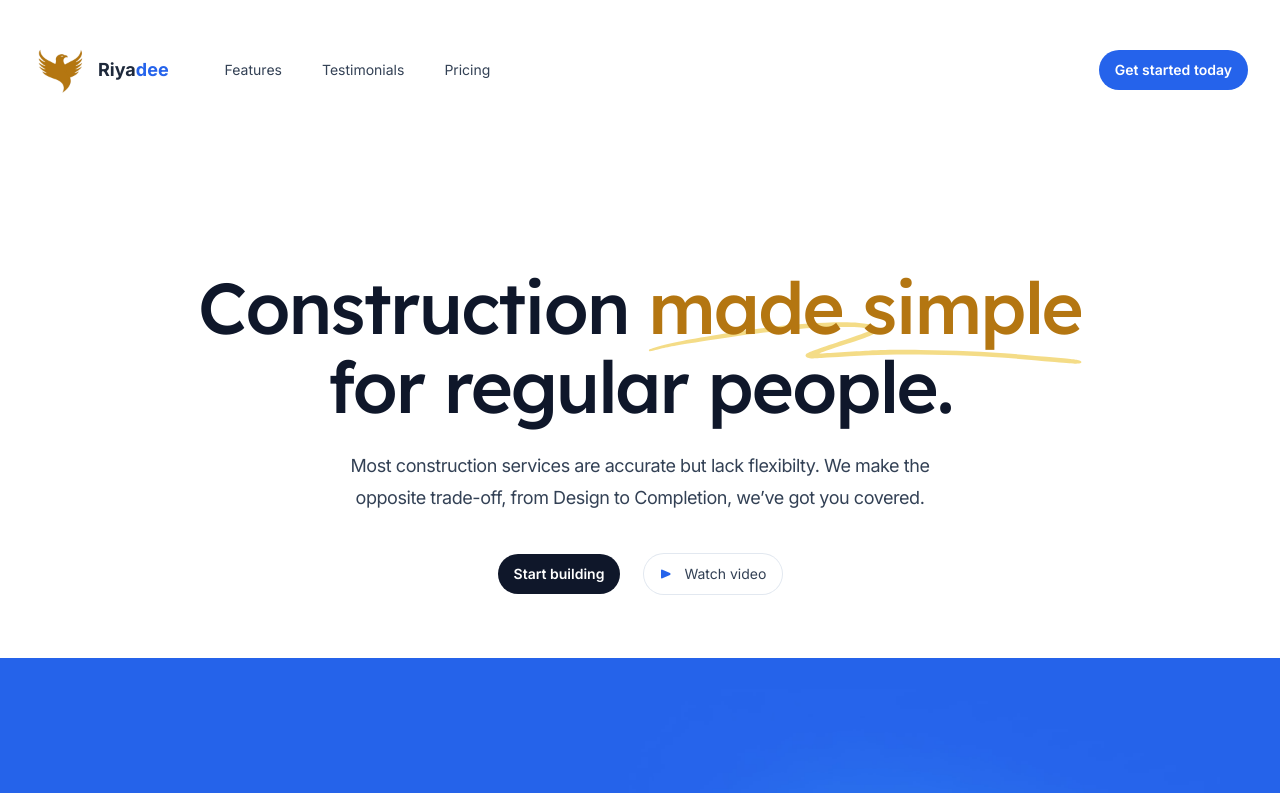
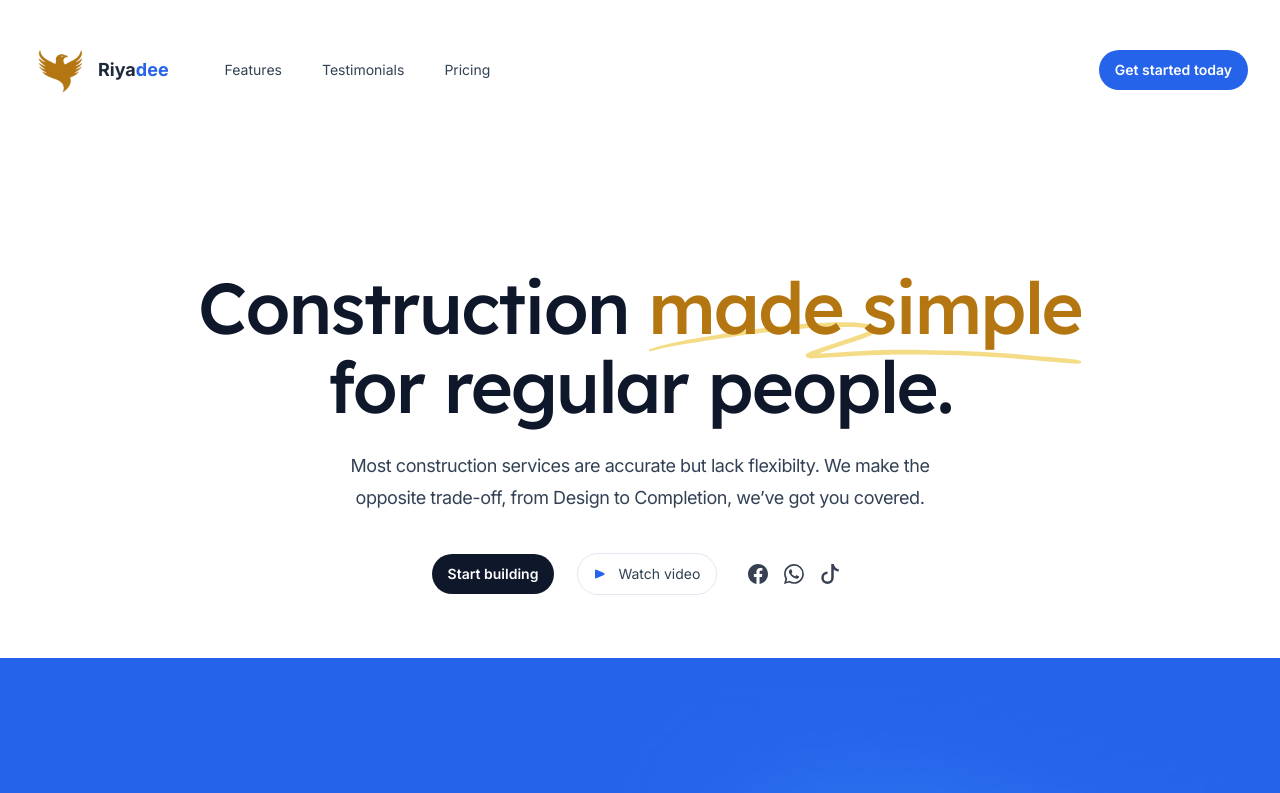
Before and after one commit to mdhamed238/riyadee.com, a Next.js app: page / in a window 1280 px wide. Shown: the top 793 px of the page. Built offline with nearby package versions, Linux system fonts and the light colour scheme.

Commit message:
Copyright

```diff
--- a/package.json
+++ b/package.json
@@ -24,6 +24,7 @@
     "react": "18.2.0",
     "react-dom": "18.2.0",
     "react-hook-form": "^7.48.2",
+    "react-icons": "^4.12.0",
     "tailwindcss": "^3.3.3",
     "typescript": "5.1.6",
     "yup": "^1.3.2"
--- a/src/app/contact-us/page.tsx
+++ b/src/app/contact-us/page.tsx
@@ -3,7 +3,6 @@ import Link from 'next/link'
 import { Button } from '@/components/Button'
 import { SelectField, TextField } from '@/components/Fields'
 import { Logo } from '@/components/Logo'
-import { SlimLayout } from '@/components/SlimLayout'
 import { type Metadata } from 'next'
 import { ContactLayout } from '@/components/ContactLayout'
 
--- a/src/components/Footer.tsx
+++ b/src/components/Footer.tsx
@@ -46,7 +46,7 @@ export function Footer() {
             </Link>
           </div>
           <p className="mt-6 text-sm text-slate-500 sm:mt-0">
-            Copyright &copy; {new Date().getFullYear()} TaxPal. All rights
+            Copyright &copy; {new Date().getFullYear()} Riyadee. All rights
             reserved.
           </p>
         </div>
--- a/src/components/Hero.tsx
+++ b/src/components/Hero.tsx
@@ -2,12 +2,7 @@ import Image from 'next/image'
 
 import { Button } from '@/components/Button'
 import { Container } from '@/components/Container'
-// import logoLaravel from '@/images/logos/laravel.svg'
-// import logoMirage from '@/images/logos/mirage.svg'
-// import logoStatamic from '@/images/logos/statamic.svg'
-// import logoStaticKit from '@/images/logos/statickit.svg'
-// import logoTransistor from '@/images/logos/transistor.svg'
-// import logoTuple from '@/images/logos/tuple.svg'
+import { BsFacebook, BsTiktok, BsWhatsapp } from 'react-icons/bs'
 
 export function Hero() {
   return (
@@ -46,6 +41,29 @@ export function Hero() {
           </svg>
           <span className="ml-3">Watch video</span>
         </Button>
+        <div className="flex items-center ">
+          <a
+            className="borderBlack flex cursor-pointer items-center gap-2 rounded-full p-2 text-xl text-gray-700 transition hover:scale-[1.15] hover:text-gray-950 focus:scale-[1.15] active:scale-105"
+            href="#"
+            target="_blank"
+          >
+            <BsFacebook />
+          </a>
+          <a
+            className="borderBlack flex cursor-pointer items-center gap-2 rounded-full p-2 text-xl text-gray-700 transition hover:scale-[1.15] hover:text-gray-950 focus:scale-[1.15] active:scale-105"
+            href="#"
+            target="_blank"
+          >
+            <BsWhatsapp />
+          </a>
+          <a
+            className="borderBlack flex cursor-pointer items-center gap-2 rounded-full p-2 text-xl text-gray-700 transition hover:scale-[1.15] hover:text-gray-950 focus:scale-[1.15] active:scale-105 "
+            href="#"
+            target="_blank"
+          >
+            <BsTiktok />
+          </a>
+        </div>
       </div>
       {/* <div className="mt-36 lg:mt-44">
         <p className="font-display text-base text-slate-900">
```
Also changed, not shown: 1 other file (tests, documents, lock files or other folders).
